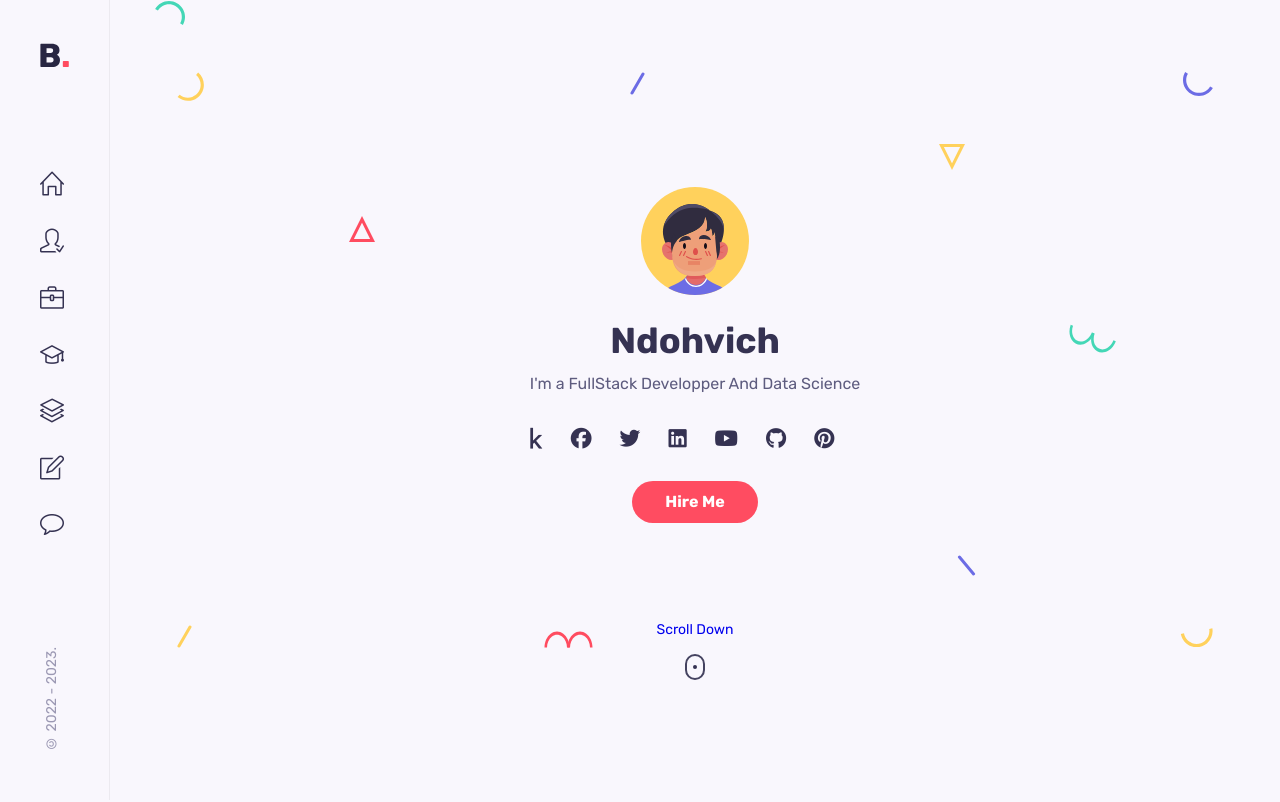
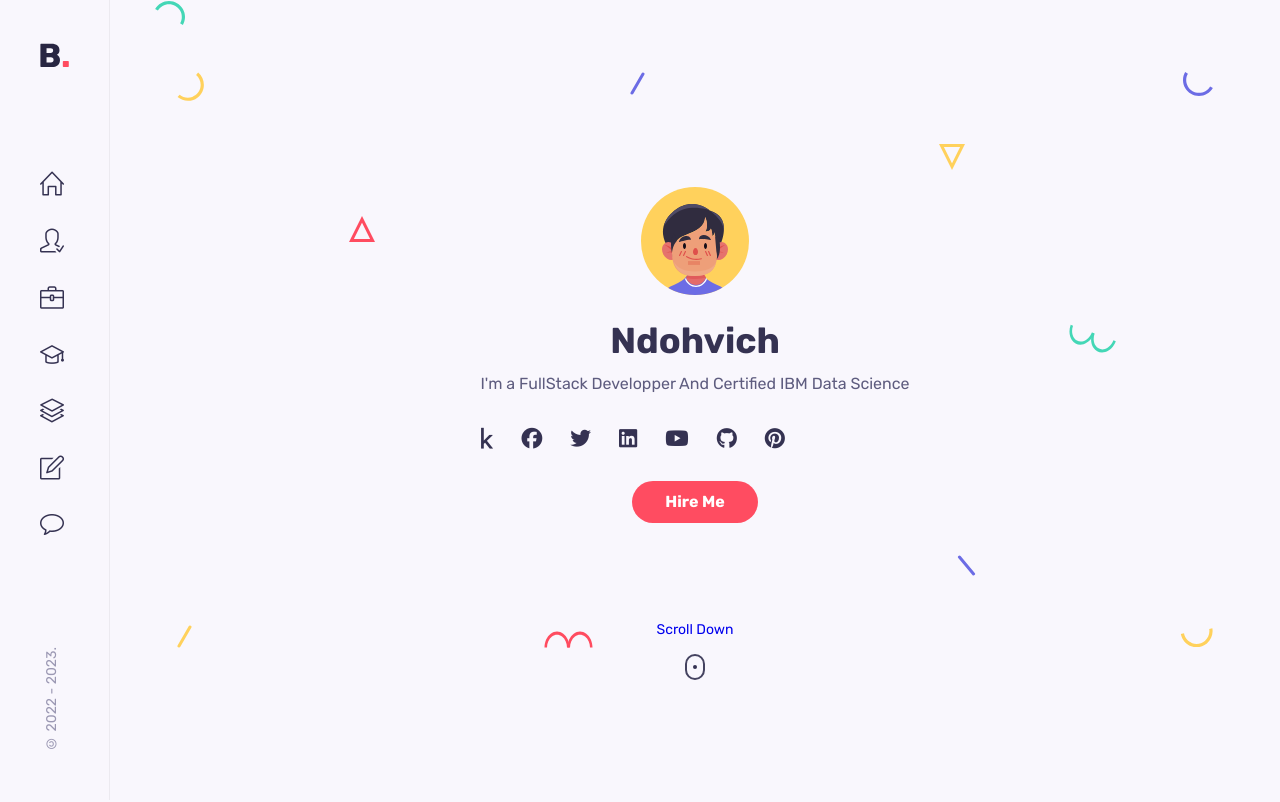
Before and after one commit to ndohvich/Portefolio, a React (Create React App) app in the folder portefolio/: page / in a window 1280 px wide. Shown: the top 802 px of the page. Built offline with nearby package versions, Linux system fonts and the light colour scheme.

Commit message:
Update home.jsx

```diff
--- a/portefolio/src/components/home/home.jsx
+++ b/portefolio/src/components/home/home.jsx
@@ -11,7 +11,7 @@ const home = () => {
       <div className="intro">
         <img src={Me} alt="" className="home__img" />
         <h1 className="home__name">Ndohvich</h1>
-        <span className="home__education">I'm a FullStack Developper And Data Science</span>
+        <span className="home__education">I'm a FullStack Developper And Certified IBM Data Science</span>
 
         <HeaderSocials />
 
```
